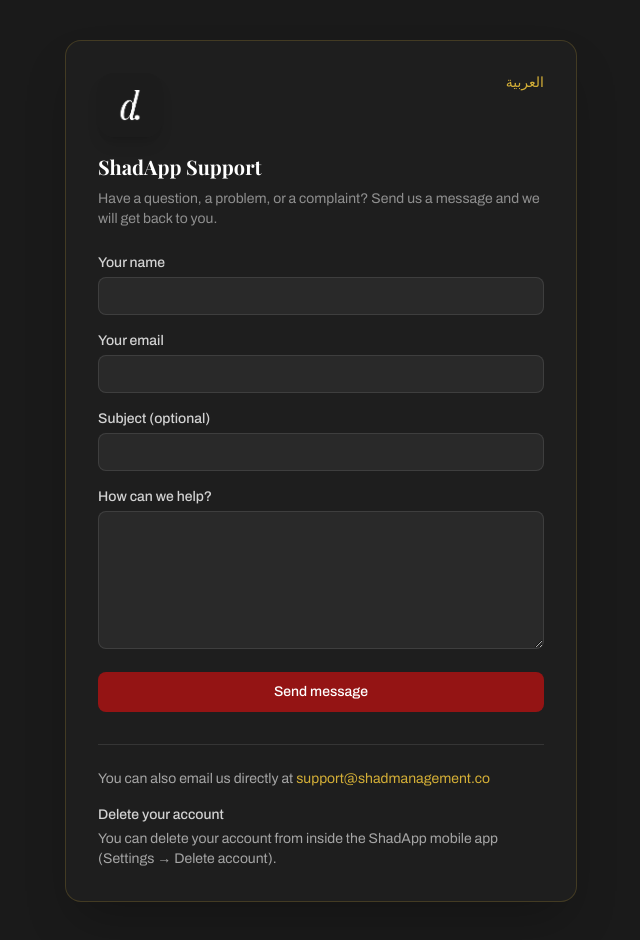
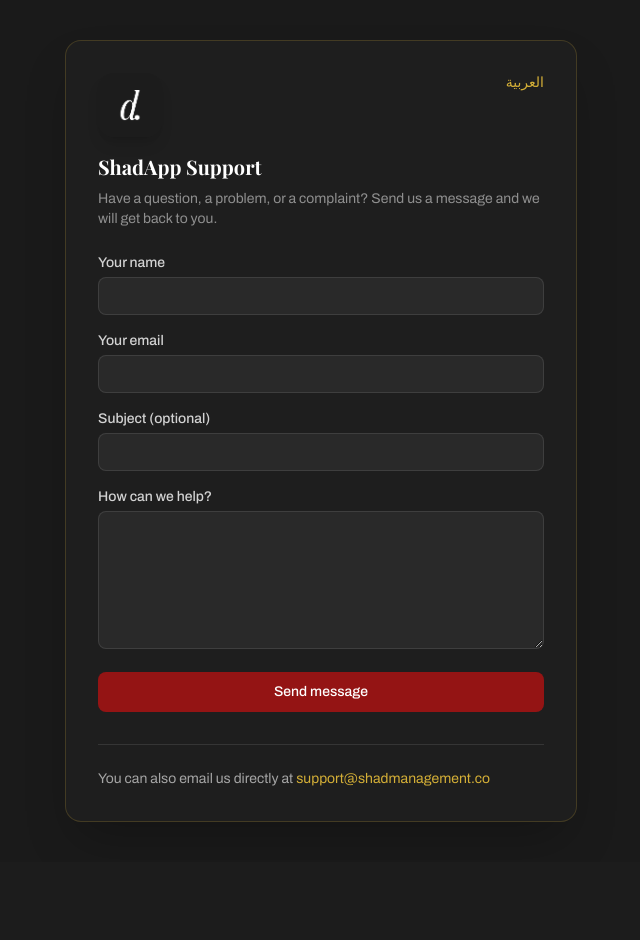
Before and after one commit to Ahmed123sa/shadapp-dashboard, a Next.js app: page /support in a window 1280 px wide. Shown: the whole page, without its empty margins (319-959 px from the left). After the commit the page ends 862 px from the top, so only its background shows below. Built offline with nearby package versions, Linux system fonts and the light colour scheme; no server answers.

Commit message:
fix(support): remove delete-account note from the support page

```diff
--- a/src/app/support/page.tsx
+++ b/src/app/support/page.tsx
@@ -23,8 +23,6 @@
     sent: 'Your message was sent. We will reply to your email soon.',
     error: 'Could not send your message. Please try again.',
     contact: 'You can also email us directly at',
-    deleteTitle: 'Delete your account',
-    deleteBody: 'You can delete your account from inside the ShadApp mobile app (Settings → Delete account).',
     switchTo: 'العربية',
   },
   ar: {
@@ -39,8 +37,6 @@
     sent: 'تم إرسال رسالتك. هنرد عليك على بريدك قريبًا.',
     error: 'تعذّر إرسال رسالتك. حاول مرة أخرى.',
     contact: 'ولو حبيت تراسلنا مباشرة على',
-    deleteTitle: 'حذف الحساب',
-    deleteBody: 'تقدر تحذف حسابك من داخل تطبيق ShadApp على الموبايل (الإعدادات ← حذف الحساب).',
     switchTo: 'English',
   },
 } as const;
@@ -144,15 +140,11 @@
           </form>
         )}
 
-        <div className="mt-8 pt-6 border-t border-white/10 text-sm text-white/60 space-y-4">
+        <div className="mt-8 pt-6 border-t border-white/10 text-sm text-white/60">
           <p>
             {s.contact}{' '}
             <a href={`mailto:${SUPPORT_EMAIL}`} className="text-[var(--color-gold)] hover:underline" dir="ltr">{SUPPORT_EMAIL}</a>
           </p>
-          <div>
-            <h2 className="text-white/80 font-medium mb-1">{s.deleteTitle}</h2>
-            <p>{s.deleteBody}</p>
-          </div>
         </div>
       </div>
     </div>
```
Also changed, not shown: 1 other file (tests, documents, lock files or other folders).
